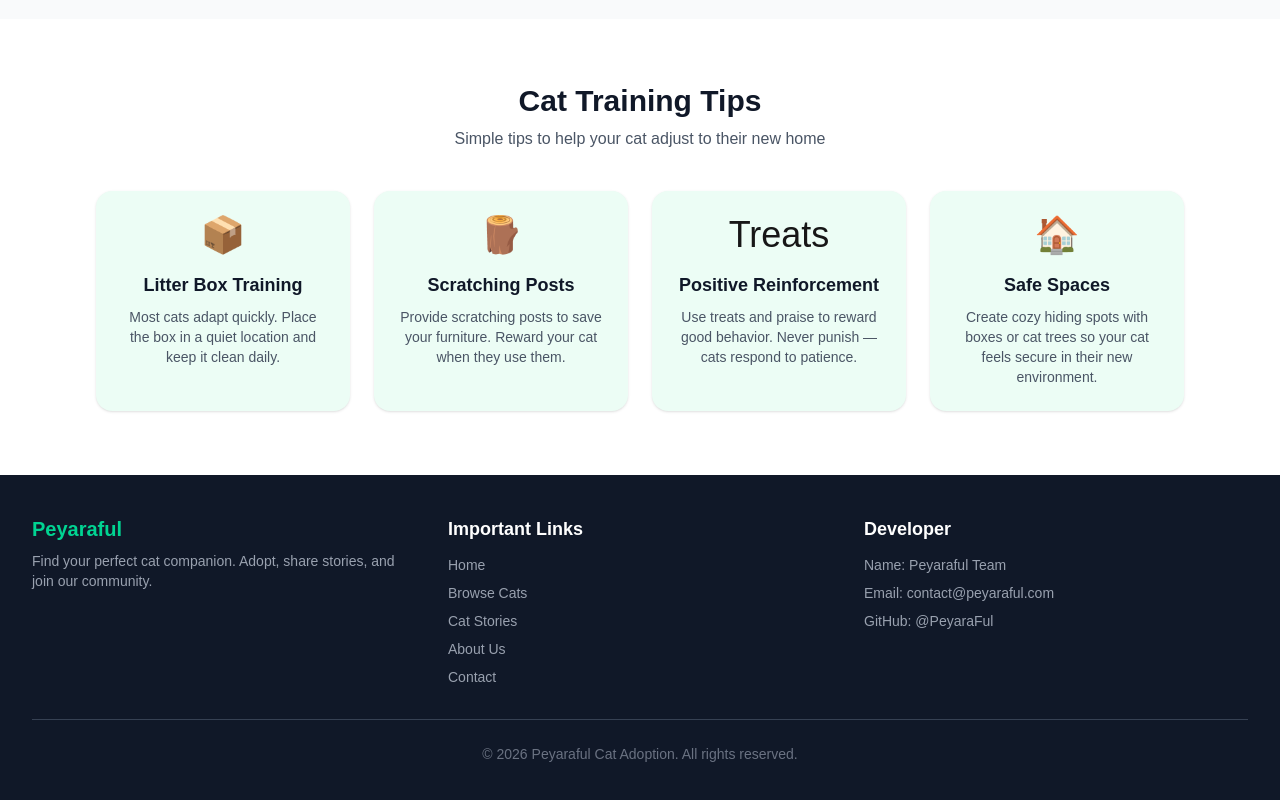
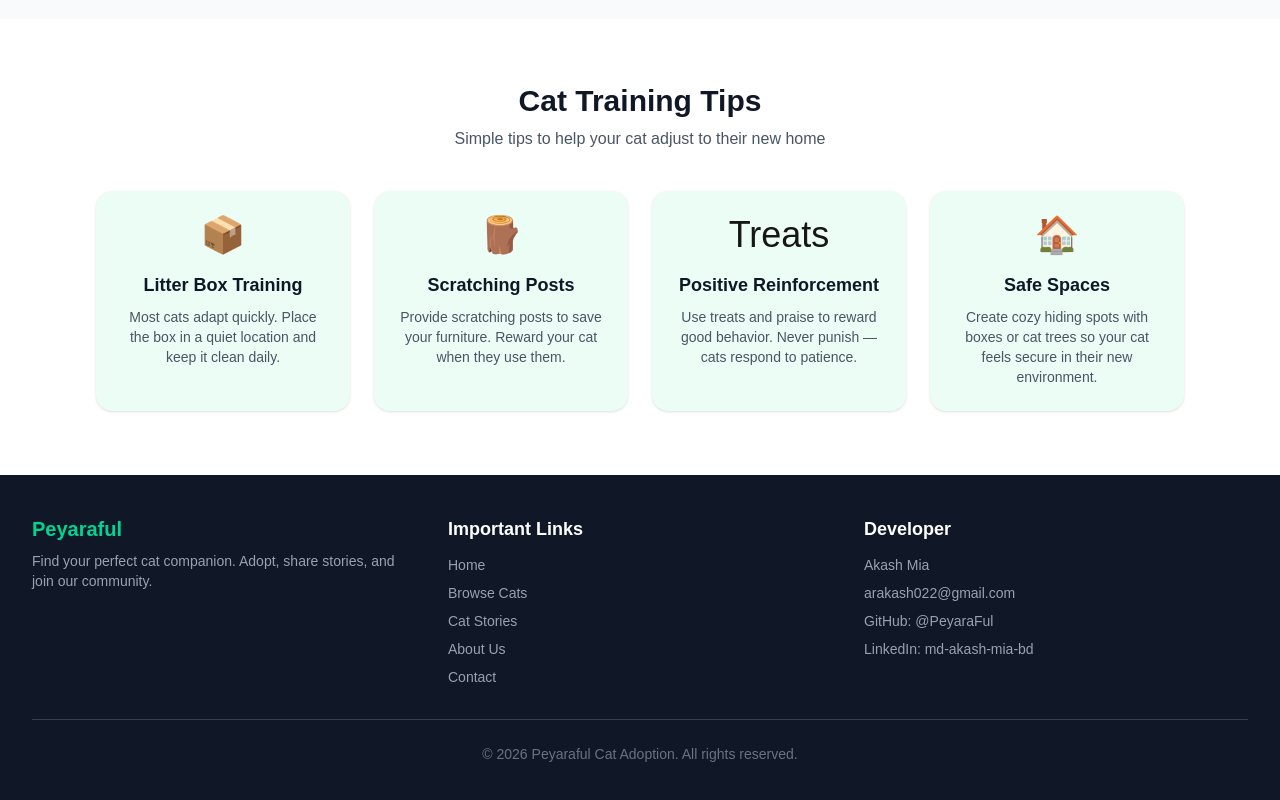
Before and after one commit to PeyaraFul/peyaraful-cat-adoption-client, a Next.js app: page / in a window 1280 px wide. Shown: the part 3061-3861 px from the top of the page. Built offline with nearby package versions, Linux system fonts and the light colour scheme; no server answers.

Commit message:
chore: update footer developer info

```diff
--- a/src/components/Footer.tsx
+++ b/src/components/Footer.tsx
@@ -30,11 +30,20 @@ export default function Footer() {
           <div>
             <h4 className="text-lg font-semibold mb-3">Developer</h4>
             <ul className="space-y-2 text-sm text-gray-400">
-              <li>Name: Peyaraful Team</li>
-              <li>Email: contact@peyaraful.com</li>
+              <li>Akash Mia</li>
+              <li>
+                <a href="mailto:arakash022@gmail.com" className="hover:text-emerald-400 transition-colors">
+                  arakash022@gmail.com
+                </a>
+              </li>
               <li>
                 <a href="https://github.com/PeyaraFul" target="_blank" rel="noopener noreferrer" className="hover:text-emerald-400 transition-colors">
                   GitHub: @PeyaraFul
+                </a>
+              </li>
+              <li>
+                <a href="https://www.linkedin.com/in/md-akash-mia-bd" target="_blank" rel="noopener noreferrer" className="hover:text-emerald-400 transition-colors">
+                  LinkedIn: md-akash-mia-bd
                 </a>
               </li>
             </ul>
```
